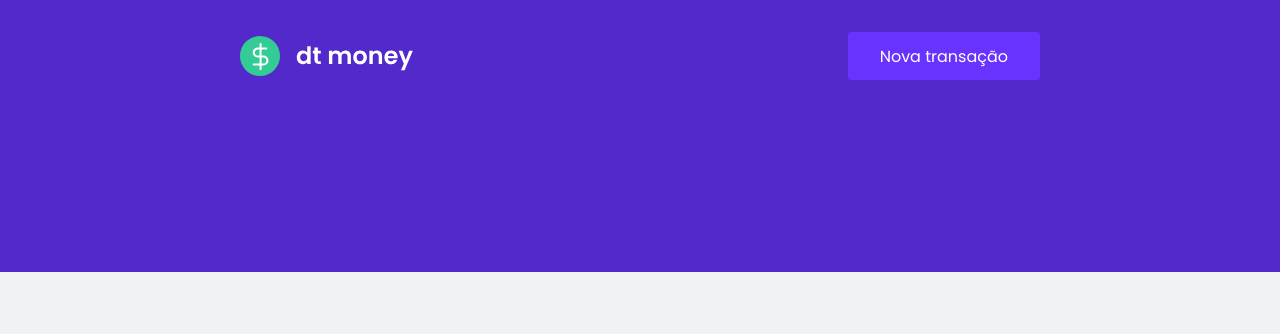
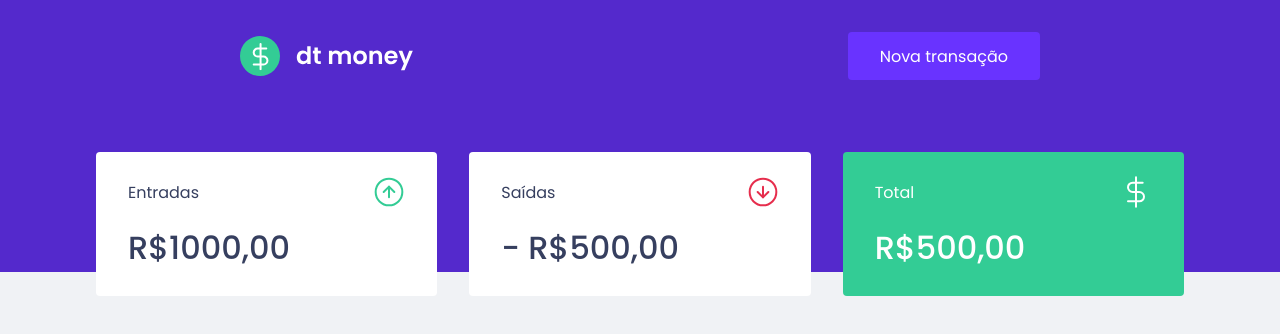
Before and after one commit to lpbborges/dtmoney, a React (Create React App) app: page / in a window 1280 px wide. Shown: the top 334 px of the page. Built offline with nearby package versions, Linux system fonts and the light colour scheme.

Commit message:
added dashboard and summary components

```diff
--- a/public/index.html
+++ b/public/index.html
@@ -10,7 +10,7 @@
 
     <title>dtmoney</title>
 
-    <link href="https://fonts.googleapis.com/css2?family=Poppins:wght@400;600&display=swap" rel="stylesheet">
+    <link href="https://fonts.googleapis.com/css2?family=Poppins:wght@400;500;600&display=swap" rel="stylesheet">
   </head>
   <body>
     <noscript>You need to enable JavaScript to run this app.</noscript>
--- a/src/App.tsx
+++ b/src/App.tsx
@@ -1,10 +1,12 @@
 import { Header } from "./components/Header";
+import { Dashboard } from "./components/Dashboard";
 import { GlobalStyle } from "./styles/global";
 
 export function App() {
   return (
     <>
       <Header />
+      <Dashboard />
       <GlobalStyle />
     </>
   );
--- /dev/null
+++ b/src/components/Dashboard/index.tsx
@@ -0,0 +1,10 @@
+import { Summary } from '../Summary';
+import { Container } from './styles';
+
+export function Dashboard() {
+  return (
+    <Container>
+      <Summary />
+    </Container>
+  );
+}
--- /dev/null
+++ b/src/components/Dashboard/styles.ts
@@ -0,0 +1,7 @@
+import styled from 'styled-components';
+
+export const Container = styled.main`
+  max-width: 1120px;
+  margin: 0 auto;
+  padding: 2.5rem 1rem;
+`;
--- /dev/null
+++ b/src/components/Summary/index.tsx
@@ -0,0 +1,33 @@
+import incomeImg from '../../assets/income.svg';
+import outcomeImg from '../../assets/outcome.svg';
+import totalImg from '../../assets/total.svg';
+
+import { Container } from './styles';
+
+export function Summary() {
+  return (
+    <Container>
+      <div>
+        <header>
+          <p>Entradas</p>
+          <img src={incomeImg} alt="Entradas" />
+        </header>
+        <strong>R$1000,00</strong>
+      </div>
+      <div>
+        <header>
+          <p>Saídas</p>
+          <img src={outcomeImg} alt="Saídas" />
+        </header>
+        <strong>- R$500,00</strong>
+      </div>
+      <div className="highlight-background">
+        <header>
+          <p>Total</p>
+          <img src={totalImg} alt="Total" />
+        </header>
+        <strong>R$500,00</strong>
+      </div>
+    </Container>
+  );
+}
--- /dev/null
+++ b/src/components/Summary/styles.ts
@@ -0,0 +1,34 @@
+import styled from "styled-components";
+
+export const Container = styled.div`
+  display: grid;
+  grid-template-columns: repeat(3, 1fr);
+  gap: 2rem;
+  margin-top: -10rem;
+
+  div {
+    background: var(--shape);
+    padding: 1.5rem 2rem;
+    border-radius: 0.25rem;
+    color: var(--text-title);
+
+    header {
+      display: flex;
+      align-items: center;
+      justify-content: space-between;
+    }
+
+    strong {
+      display: block;
+      margin-top: 1rem;
+      font-size: 2rem;
+      font-weight: 500;
+      line-height: 3rem;
+    }
+
+    &.highlight-background {
+      background: var(--green);
+      color: #FFF;
+    }
+  }
+`;
--- a/src/styles/global.ts
+++ b/src/styles/global.ts
@@ -3,7 +3,7 @@
 export const GlobalStyle = createGlobalStyle`
   :root {
     --red: #E52E4D;
-    --green: ##33CC95;
+    --green: #33CC95;
     --blue: #5429CC;
 
     --blue-light: #6933FF;
```
